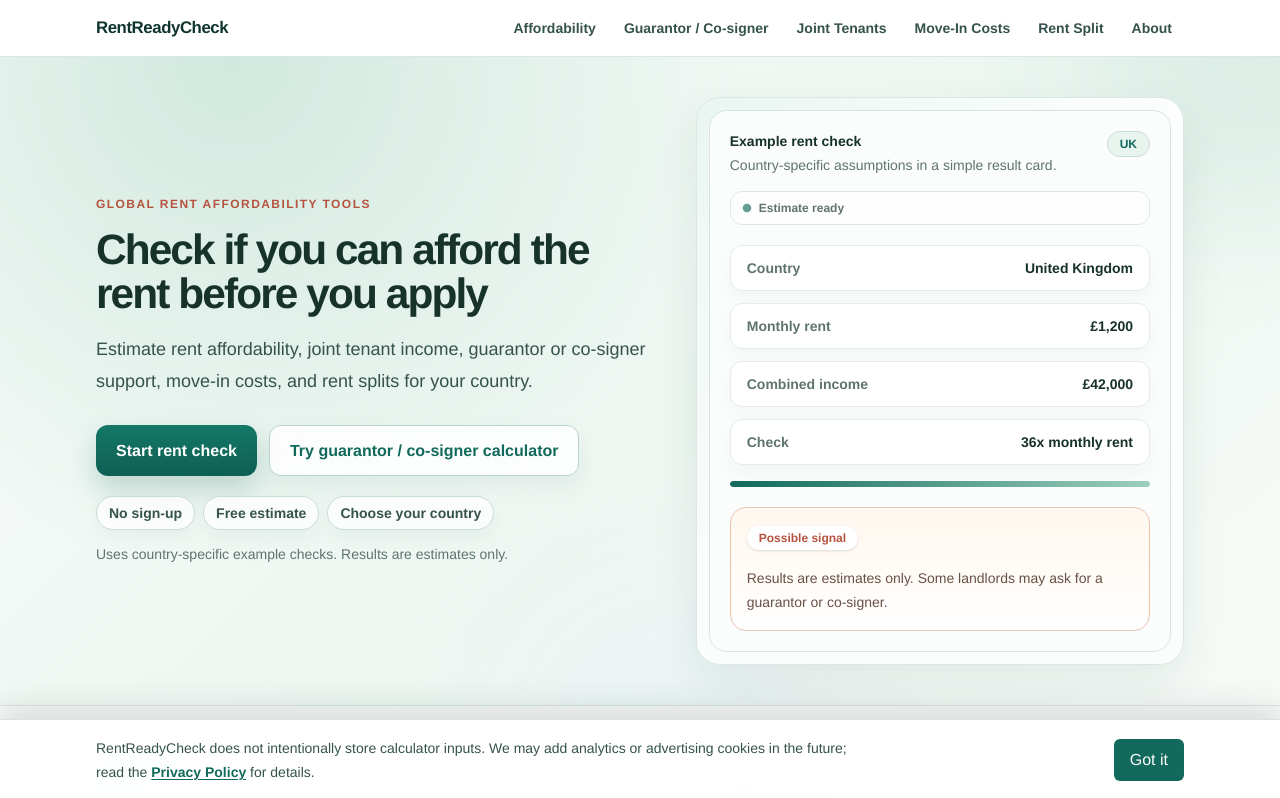
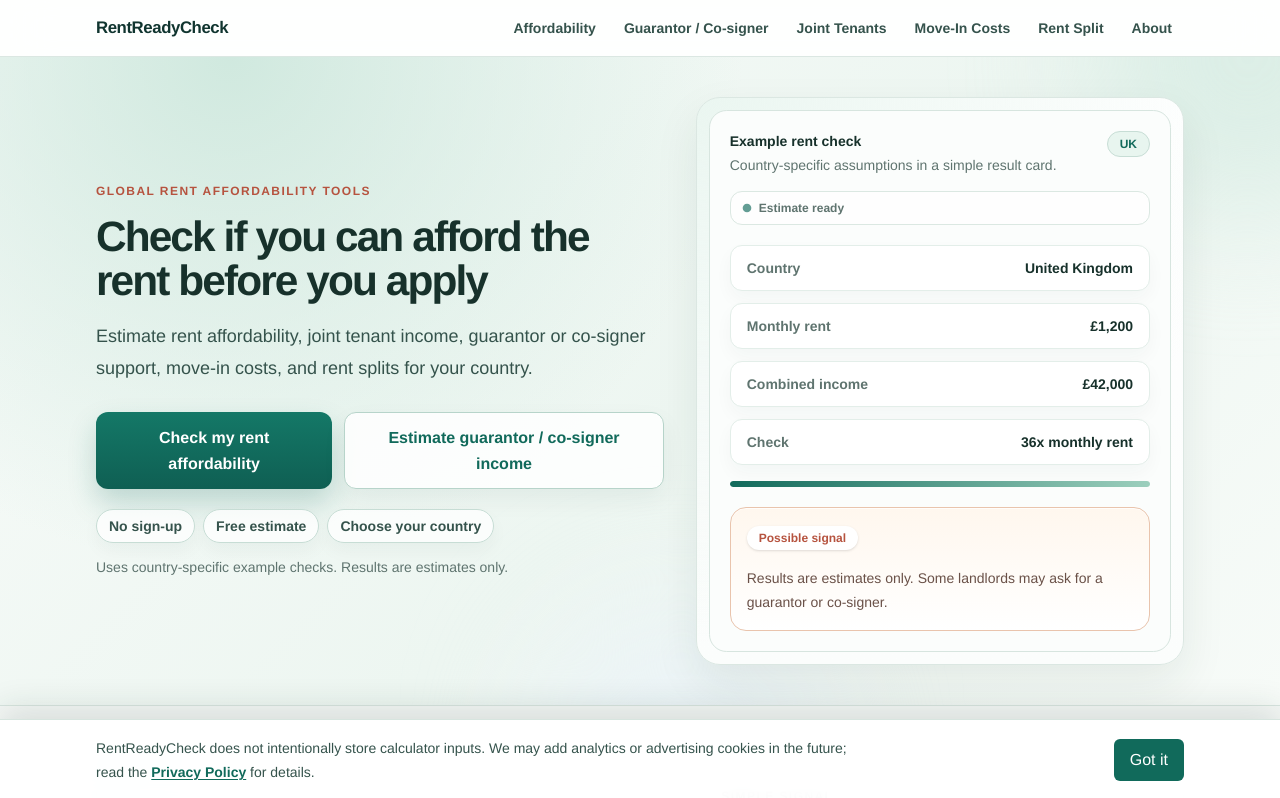
Before and after one commit to aj002b/passmyrent, a Next.js app: page / in a window 1280 px wide. Shown: the top 798 px of the page. Built offline with nearby package versions, Linux system fonts and the light colour scheme; no server answers.

Commit message:
Update homepage hero CTAs

```diff
--- a/src/app/page.tsx
+++ b/src/app/page.tsx
@@ -71,13 +71,13 @@ export default function Home() {
                 href="/rent-referencing-calculator"
                 className="btn-primary"
               >
-                Start rent check
+                Check my rent affordability
               </Link>
               <Link
                 href="/guarantor-income-calculator"
                 className="btn-secondary"
               >
-                Try guarantor / co-signer calculator
+                Estimate guarantor / co-signer income
               </Link>
             </div>
             <div className="mt-5 flex flex-wrap gap-2">
```
